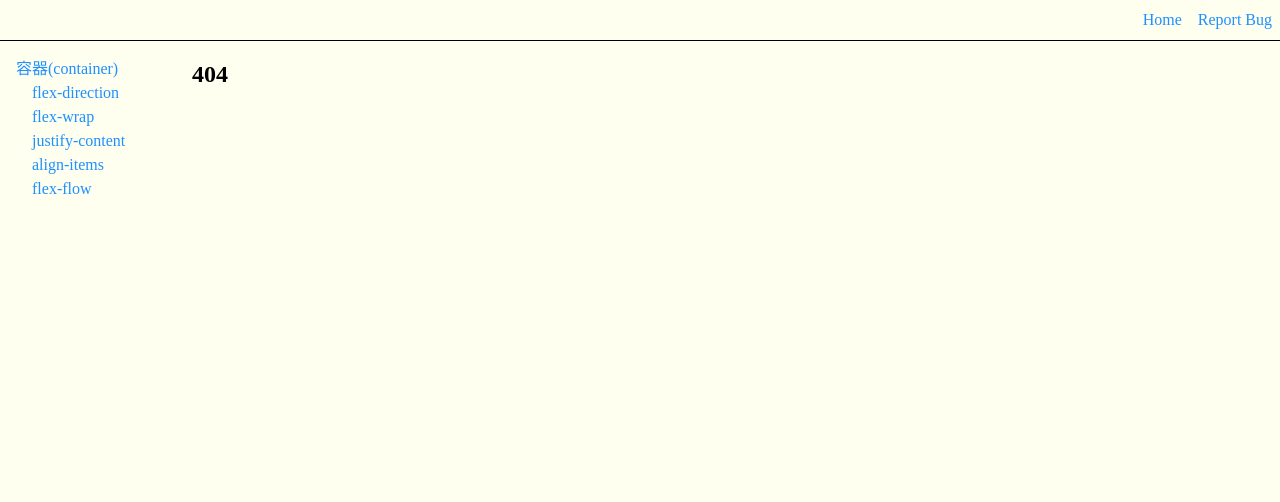
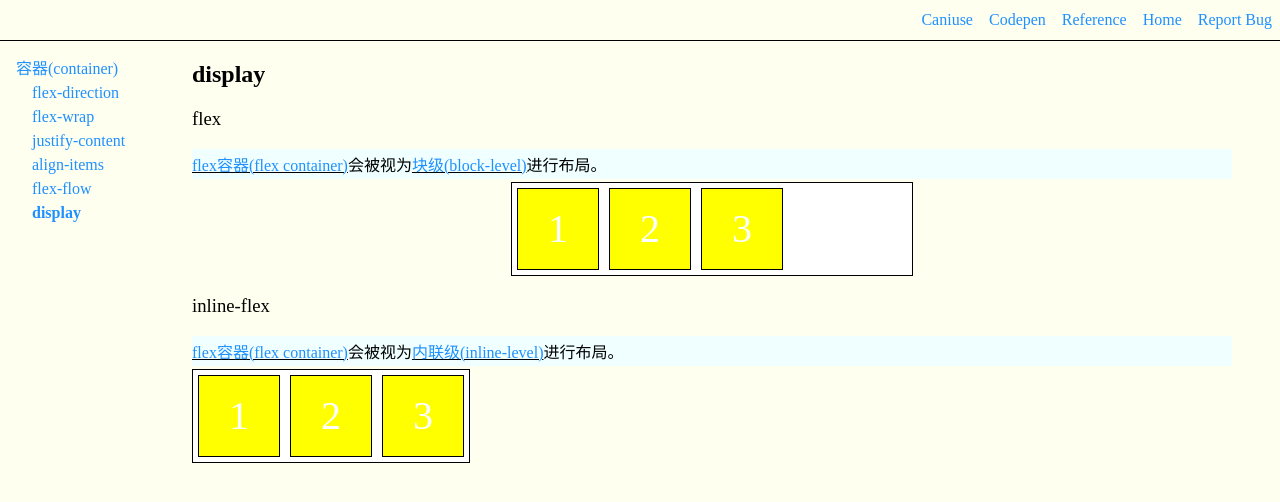
Before and after one commit to asurance/flex-tutorial, a Next.js app: page /container/Display in a window 1280 px wide. Before the commit this address had no page. Shown: the top 502 px of the page. Built offline with nearby package versions, Linux system fonts and the light colour scheme.

Commit message:
feat(display): 基本完成

```diff
--- a/components/Layout.tsx
+++ b/components/Layout.tsx
@@ -36,6 +36,10 @@ const containers: NavVO[] = [
         link: 'FlexFlow',
         text: 'flex-flow',
     },
+    {
+        link: 'Display',
+        text: 'display',
+    },
 ]
 
 const Layout = ({
--- a/components/LinkItem.tsx
+++ b/components/LinkItem.tsx
@@ -37,3 +37,7 @@ export const MinWidth = <ArticleLink href="https://www.w3.org/TR/CSS21/visudet.h
 export const MaxHeight = <ArticleLink href="https://www.w3.org/TR/CSS21/visudet.html#propdef-max-height">max-height</ArticleLink>
 
 export const MaxWidth = <ArticleLink href="https://www.w3.org/TR/CSS21/visudet.html#propdef-max-width">max-width</ArticleLink>
+
+export const BlockLevel = <ArticleLink href="https://www.w3.org/TR/css-display-3/#block-level">块级(block-level)</ArticleLink>
+
+export const InlineLevel = <ArticleLink href="https://www.w3.org/TR/css-display-3/#inline-level">内联级(inline-level)</ArticleLink>
--- /dev/null
+++ b/pages/container/Display.tsx
@@ -0,0 +1,50 @@
+import { ReactElement } from 'react'
+import Layout from '../../components/Layout'
+import PropertyValue from '../../components/PropertyValue'
+import FlexContainer from '../../components/FlexContainer'
+import FlexItem from '../../components/FlexItem'
+import { BlockLevel, Container, InlineLevel } from '../../components/LinkItem'
+import { NavVO } from '../../interfaces/NavVO'
+import PropertyP from '../../components/PropertyP'
+
+const headNavs: NavVO[] = [
+    {
+        link: 'https://caniuse.com/?search=CSS%20property%3A%20display%3A%20flex',
+        text: 'Caniuse'
+    },
+    {
+        link: 'https://codepen.io/asurance/pen/jOMRRzx',
+        text: 'Codepen'
+    },
+    {
+        link: 'http://www.w3.org/TR/css-flexbox-1/#flex-containers',
+        text: 'Reference',
+    },
+]
+const Display = (): ReactElement => {
+    return <Layout title="display" navs={headNavs}>
+        <header><h1>display</h1></header>
+        <PropertyValue value="flex">
+            <PropertyP>{Container}会被视为{BlockLevel}进行布局。</PropertyP>
+            <section>
+                <FlexContainer>
+                    <FlexItem>1</FlexItem>
+                    <FlexItem>2</FlexItem>
+                    <FlexItem>3</FlexItem>
+                </FlexContainer>
+            </section>
+        </PropertyValue>
+        <PropertyValue value="inline-flex" >
+            <PropertyP>{Container}会被视为{InlineLevel}进行布局。</PropertyP>
+            <section>
+                <FlexContainer style={{ display: 'inline-flex' }}>
+                    <FlexItem>1</FlexItem>
+                    <FlexItem>2</FlexItem>
+                    <FlexItem>3</FlexItem>
+                </FlexContainer>
+            </section>
+        </PropertyValue>
+    </Layout>
+}
+
+export default Display
```
